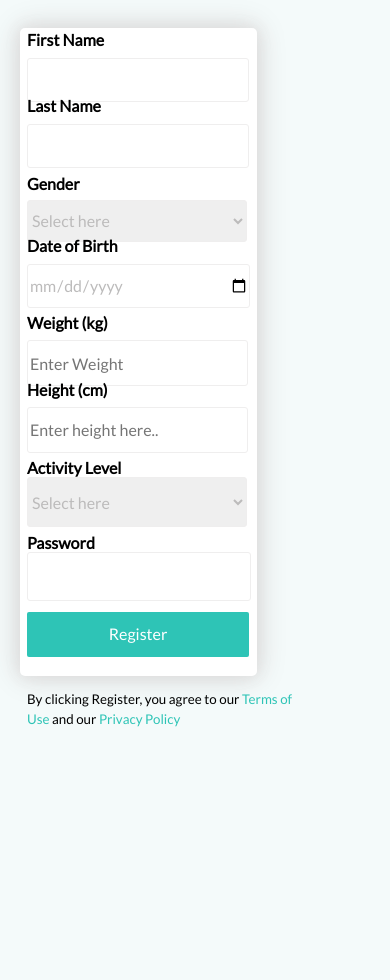
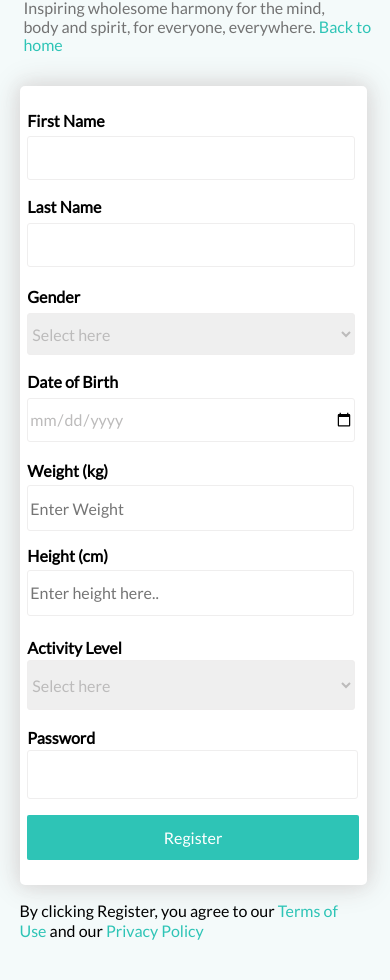
Before and after one commit to Ugomiradell/alt_assignment1-4, a plain HTML site: page WDT.html in a window 390 px wide. Shown: the part 217-1197 px from the top of the page. Before the commit the page ends 983 px from the top, so only its background shows below. Drawn offline with nearby package versions, Linux system fonts and the light colour scheme.

Commit message:
updte on wdt

```diff
--- a/WDT.css
+++ b/WDT.css
@@ -1,4 +1,3 @@
-
 html {
   font-family: "Lato", sans-serif;
 }
@@ -33,7 +32,7 @@ h1 {
   line-height: 8px;
   margin-top: 4%;
   margin-right: 3%;
-  max-width: 60%;
+  /* max-width: 60%; */
   padding: 2%;
   box-shadow: 0 0 15px rgb(223, 222, 222), 0 0 30px rgb(212, 211, 211);
 }
@@ -132,15 +131,14 @@ button {
 }
 
 @media (max-width: 500px) {
-
   .main {
     display: flex;
     flex-direction: column;
-    margin-left: 5%;
+    overflow: hidden;
   }
 
   .section1 {
-    width: fit-content;
+    margin-left: 6%;
   }
 
   .section1p-1 {
@@ -152,11 +150,31 @@ button {
   }
 
   .section1 h1 {
-    font-size: x-large;
+    font-size: xx-large;
   }
 
   .section1p-2 {
-    font-size: xx-small;
+    display: inline;
+  }
+
+  .section2 {
+    width: 85%;
+    margin-left: 5%;
+    margin-top: 8%;
+  }
+
+  .line1 input,
+  .line2 input,
+  .line3 input {
+    margin-top: 1%;
+  }
+
+  .line3 label {
+    margin-top: 3%;
+  }
+
+  .line3 input {
+    margin-bottom: 4%;
   }
 
   .lastp1 {
@@ -168,12 +186,11 @@ button {
   }
 
   .lastp2 {
-    display: block;
-    width: fit-content;
-    font-size: smaller;
-    margin-left: 2%;
+    display: inline;
+    margin-left: 5%;
     margin-bottom: 10%;
     line-height: 20px;
+    font-size: medium;
   }
 
   .line1 input {
@@ -184,18 +201,33 @@ button {
   .line2,
   .line3 {
     flex-direction: column;
+    /* margin-bottom: 2%; */
+  }
+
+  .line1 label {
+    margin-top: 7%;
   }
 
   .line2 select {
     width: 99%;
+    margin-top: 1%;
+    margin-bottom: 4%;
+  }
+  .line2 label {
     margin-top: 3%;
   }
 
   .line2 input {
-    width: 99%;
+    width: 98%;
   }
 
   .line3 input {
     width: 110%;
   }
+
+  .line3 label
+
+  .line4, .line5 {
+    margin-top: 7%;
+  }
 }
--- a/WDT.html
+++ b/WDT.html
@@ -33,9 +33,14 @@
           >
         </p>
 
-        <p class="sectionp-2">
-          Inspiring wholesome harmony for the mind, <br> body and spirit, for
-          everyone, everywhere.
+        <p class="section1p-2">
+          Inspiring wholesome harmony for the mind, <br />
+          body and spirit, for everyone, everywhere.
+          <a
+            href="index.html"
+            style="text-decoration: none; color: rgba(46, 196, 182, 1)"
+            >Back to home</a
+          >
         </p>
       </div>
 
@@ -72,11 +77,9 @@
               <label for="dob">Date of Birth</label>
               <input type="date" id="dob" name="dob" required />
             </div>
-
           </div>
 
           <div class="line3">
-
             <div>
               <label for="weight">Weight (kg)</label>
               <input
@@ -102,7 +105,6 @@
                 required
               />
             </div>
-
           </div>
 
           <div class="line4">
@@ -140,7 +142,7 @@
       <p class="lastp2">
         By clicking Register, you agree to our
         <a href="" style="text-decoration: none; color: rgba(46, 196, 182, 1)"
-          >Terms of <br>Use</a
+          >Terms of <br />Use</a
         >
         and our<a
           href=""
@@ -150,6 +152,5 @@
         >
       </p>
     </div>
-
   </body>
 </html>
--- a/style.css
+++ b/style.css
@@ -117,6 +117,10 @@ a {
     color: rgb(77, 22, 2);
   }
 
+  .Assignment1 {
+    margin-top: 5%;
+  }
+
   .Assignment1,
   .Assignment3 {
     width: 73%;
```
